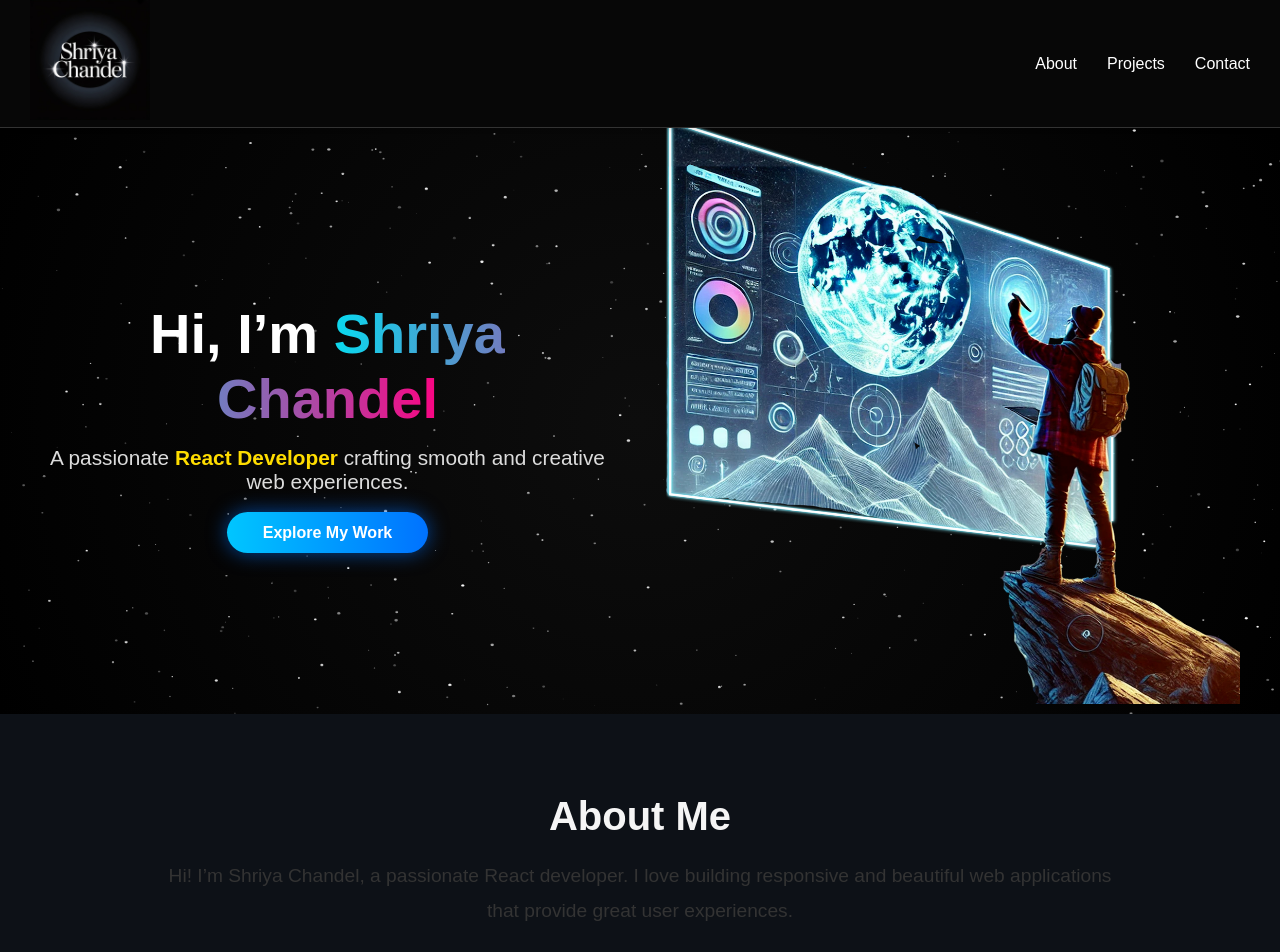
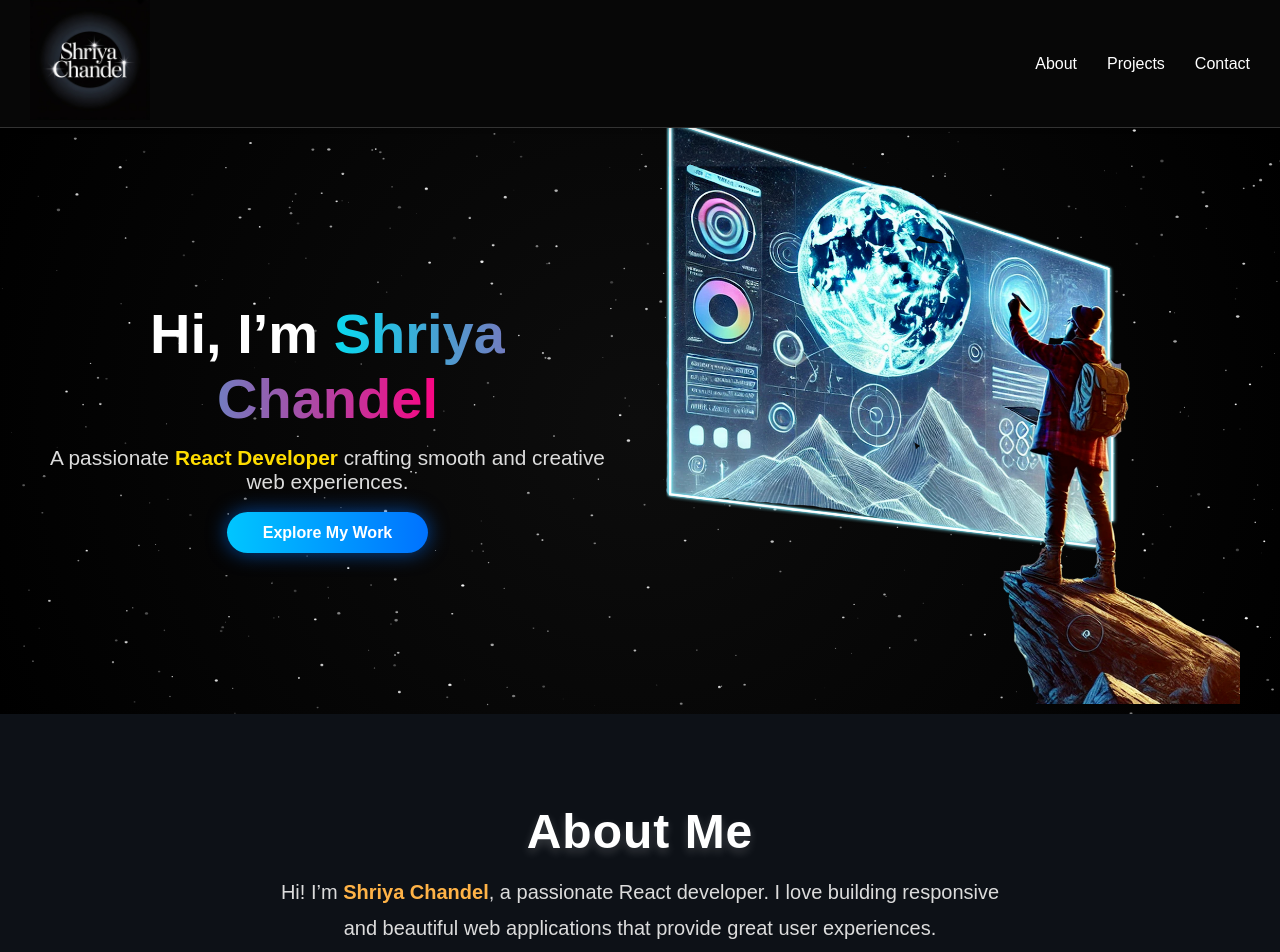
Before and after one commit to shriyachandel/portfolio, a React (Create React App) app: page / in a window 1280 px wide. Shown: the top 952 px of the page. Built offline with nearby package versions, Linux system fonts and the light colour scheme.

Commit message:
update about section css

```diff
--- a/src/components/About.js
+++ b/src/components/About.js
@@ -3,13 +3,14 @@ import "./css/About.css";
 
 const About = () => {
   return (
-
     <section id="about" className="about">
-      <h2>About Me</h2>
-      <p>
-        Hi! I’m Shriya Chandel, a passionate React developer. I love building
-        responsive and beautiful web applications that provide great user experiences.
-      </p>
+      <div className="about-container">
+        <h2 className="about-heading">About Me</h2>
+        <p>
+          Hi! I’m <span className="highlight">Shriya Chandel</span>, a passionate React developer.
+          I love building responsive and beautiful web applications that provide great user experiences.
+        </p>
+      </div>
     </section>
   );
 };
--- a/src/components/css/About.css
+++ b/src/components/css/About.css
@@ -1,27 +1,78 @@
 .about {
   width: 100%;
-  max-width: 1000px;
+  max-width: 900px;
   margin: 0 auto;
-  padding: 80px 20px;
+  padding: 90px 20px;
   text-align: center;
+  color: #fff;
+  position: relative;
+  z-index: 1;
 }
 
-.about h2 {
-  font-size: 2.5rem;
-  margin-bottom: 20px;
+.about-heading {
+  font-size: 3rem;
+  font-weight: 700;
+  letter-spacing: 1px;
+  color: #fff;
+  text-shadow: 0 4px 10px rgba(255, 255, 255, 0.2);
+  position: relative;
+  margin-bottom: 15px;
+}
+
+/* Underline style */
+.about-line {
+  width: 120px;
+  height: 4px;
+  background: linear-gradient(90deg, #ff7e5f, #feb47b);
+  margin: 0 auto 35px;
+  border-radius: 2px;
+  box-shadow: 0 0 15px rgba(255, 126, 95, 0.5);
 }
 
 .about p {
-  font-size: 1.2rem;
+  font-size: 1.25rem;
   line-height: 1.8;
-  color: #333;
+  color: #dcdcdc;
+  max-width: 750px;
+  margin: 0 auto;
 }
 
-@media (max-width: 768px) {
-  .about h2 {
-    font-size: 2rem;
+.highlight {
+  color: #ffb347;
+  font-weight: 600;
+}
+
+/* Smooth fade animation */
+@keyframes fadeIn {
+  from {
+    opacity: 0;
+    transform: translateY(20px);
   }
-  .about p {
-    font-size: 1rem;
+  to {
+    opacity: 1;
+    transform: translateY(0);
   }
 }
+
+.about {
+  animation: fadeIn 1s ease forwards;
+}
+
+/* Responsive */
+@media (max-width: 768px) {
+  .about {
+    padding: 50px 20px;
+  }
+
+  .about-heading {
+    font-size: 2.3rem;
+  }
+
+  .about p {
+    font-size: 1.05rem;
+  }
+
+  .about-line {
+    width: 90px;
+  }
+}
```
